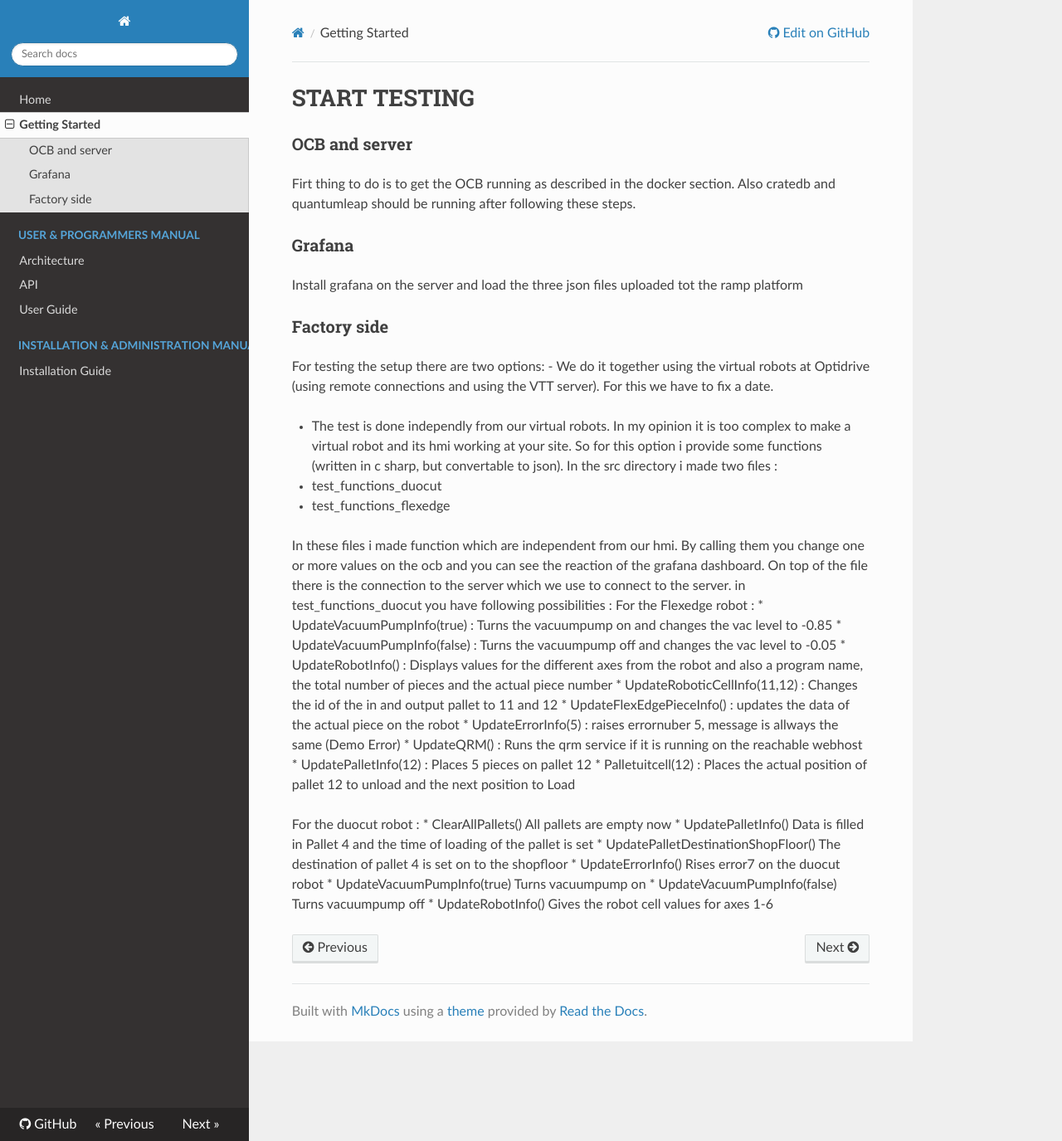
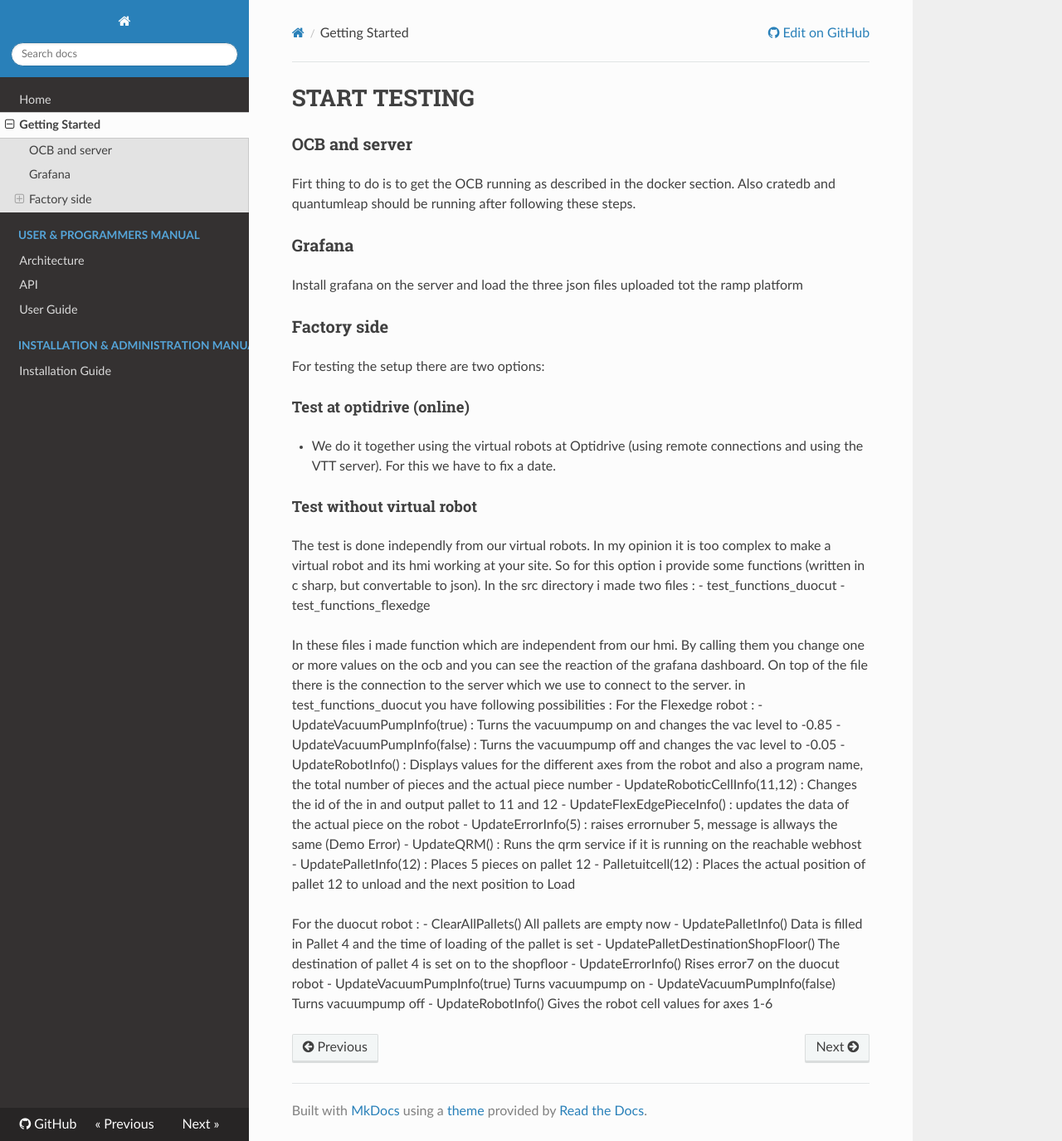
Before and after one commit to ramp-eu/JS2SF, an MkDocs documentation site: the page built from docs/getting-started.md, in a window 1280 px wide and 1375 px high. Shown: the whole window at 83% size. Built offline with MkDocs 1.6.1, drawn with Linux system fonts in a browser that asks for light colours; nearby versions of some CDN libraries; old or Windows-style settings are respelled for this version of MkDocs.

Commit message:
Update getting-started.md

```diff
--- a/docs/getting-started.md
+++ b/docs/getting-started.md
@@ -9,34 +9,35 @@ Install grafana on the server and load the three json files uploaded tot the ram
 
 ### Factory side
 For testing the setup there are two options:
+#### Test at optidrive (online)
 - We do it together using the virtual robots at Optidrive (using remote connections and using the VTT server). For this we have to fix a date.
-
-- The test is done independly from our virtual robots.
+#### Test without virtual robot
+The test is done independly from our virtual robots.
 In my opinion it is too complex to make a virtual robot and its hmi working at your site. So for this option i provide some functions (written in c sharp, but convertable to json).
 In the src directory i made two files :
-  - test_functions_duocut
-  - test_functions_flexedge
+      - test_functions_duocut
+      - test_functions_flexedge
 
 In these files i made function which are independent from our hmi. By calling them you change one or more values on the ocb and you can see the reaction of the grafana dashboard.
 On top of the file there is the connection to the server which we use to connect to the server.
 in test_functions_duocut you have following possibilities :
 For the Flexedge robot :
-    * UpdateVacuumPumpInfo(true) : Turns the vacuumpump on and changes the vac level to -0.85
-    * UpdateVacuumPumpInfo(false) : Turns the vacuumpump off and changes the vac level to -0.05
-    * UpdateRobotInfo() : Displays values for the different axes from the robot and also a program name, the total number of pieces and the actual piece number
-    * UpdateRoboticCellInfo(11,12) : Changes the id of the in and output pallet to 11 and 12
-    * UpdateFlexEdgePieceInfo() : updates the data of the actual piece on the robot
-    * UpdateErrorInfo(5) : raises errornuber 5, message is allways the same (Demo Error)
-    * UpdateQRM() : Runs the qrm service if it is running on the reachable webhost
-    * UpdatePalletInfo(12) : Places 5 pieces on pallet 12
-    * Palletuitcell(12) : Places the actual position of pallet 12 to unload and the next position to Load
+    - UpdateVacuumPumpInfo(true) : Turns the vacuumpump on and changes the vac level to -0.85
+    - UpdateVacuumPumpInfo(false) : Turns the vacuumpump off and changes the vac level to -0.05
+    - UpdateRobotInfo() : Displays values for the different axes from the robot and also a program name, the total number of pieces and the actual piece number
+    - UpdateRoboticCellInfo(11,12) : Changes the id of the in and output pallet to 11 and 12
+    - UpdateFlexEdgePieceInfo() : updates the data of the actual piece on the robot
+    - UpdateErrorInfo(5) : raises errornuber 5, message is allways the same (Demo Error)
+    - UpdateQRM() : Runs the qrm service if it is running on the reachable webhost
+    - UpdatePalletInfo(12) : Places 5 pieces on pallet 12
+    - Palletuitcell(12) : Places the actual position of pallet 12 to unload and the next position to Load
 
 
 For the duocut robot :
-    * ClearAllPallets()    All pallets are empty now
-    * UpdatePalletInfo()   Data is filled in Pallet 4 and the time of loading of the pallet is set
-    * UpdatePalletDestinationShopFloor()   The destination of pallet 4 is set on to the shopfloor
-    * UpdateErrorInfo()    Rises error7 on the duocut robot
-    * UpdateVacuumPumpInfo(true)    Turns vacuumpump on
-    * UpdateVacuumPumpInfo(false)    Turns vacuumpump off
-    * UpdateRobotInfo()      Gives the robot cell values for axes 1-6
+    - ClearAllPallets()    All pallets are empty now
+    - UpdatePalletInfo()   Data is filled in Pallet 4 and the time of loading of the pallet is set
+    - UpdatePalletDestinationShopFloor()   The destination of pallet 4 is set on to the shopfloor
+    - UpdateErrorInfo()    Rises error7 on the duocut robot
+    - UpdateVacuumPumpInfo(true)    Turns vacuumpump on
+    - UpdateVacuumPumpInfo(false)    Turns vacuumpump off
+    - UpdateRobotInfo()      Gives the robot cell values for axes 1-6
```
